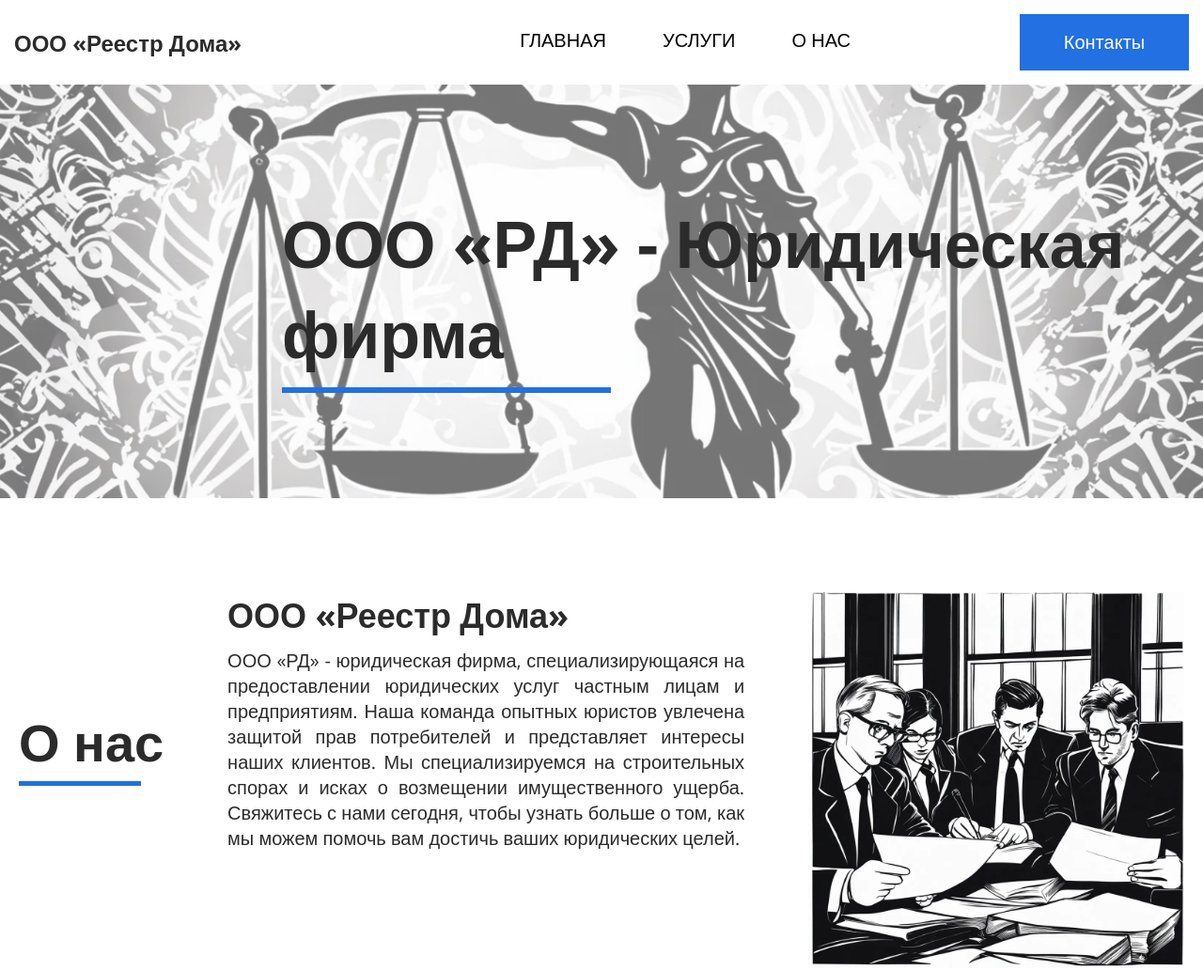
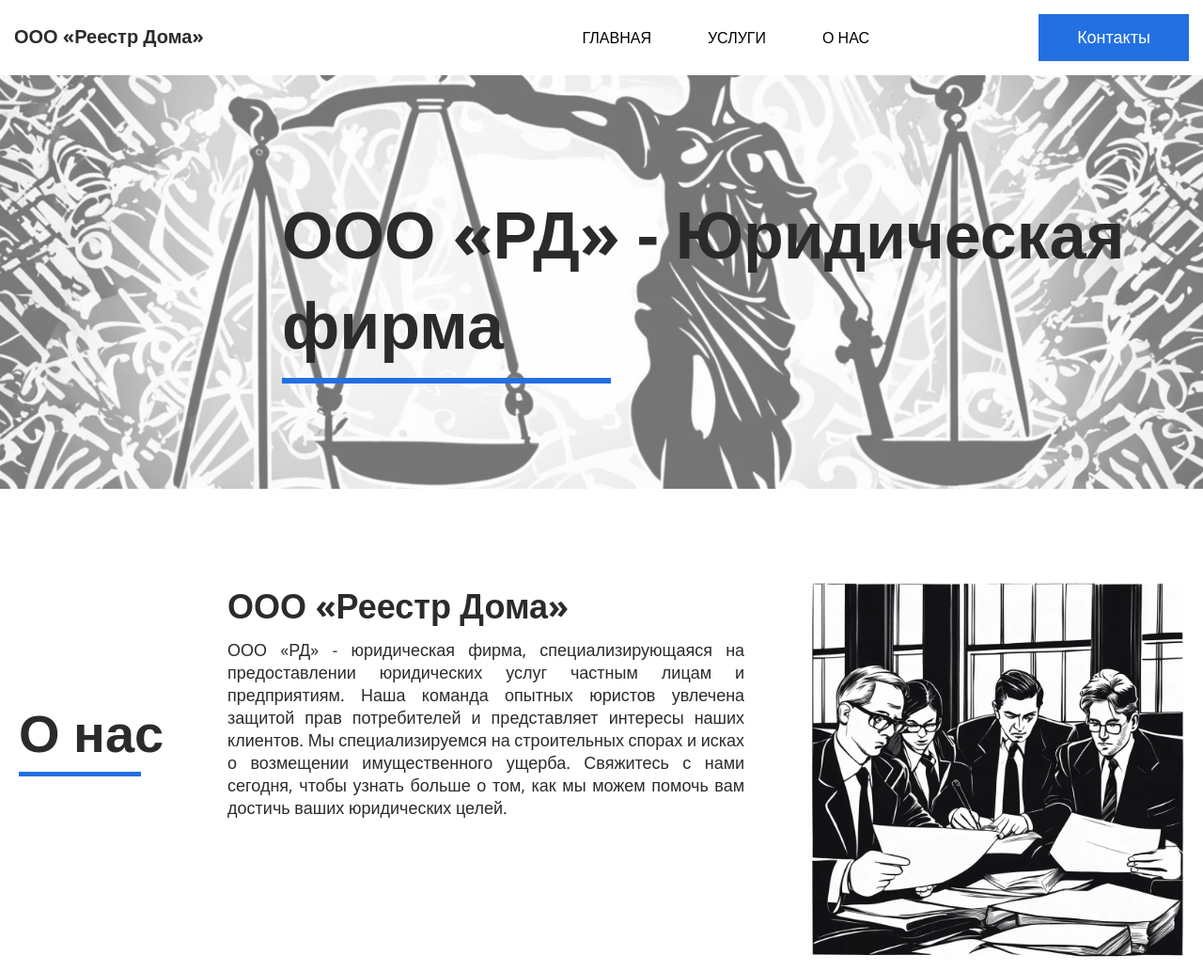
Before and after one commit to trofimov-aa/rd_new, a plain HTML site: page index.html in a window 1280 px wide. Shown: the top 1033 px of the page at 94% size. Drawn offline with nearby package versions, Linux system fonts and the light colour scheme.

Commit message:
4 commit

```diff
--- a/css/main.css
+++ b/css/main.css
@@ -49,11 +49,11 @@ h3 {
     font-size: 36px;
 }
 h5 {
-    font-size: 24px;
-    padding-top: 14px;
+    font-size: 20px;
+    padding-top: 10px;
 }
 p {
-    font-size: 20px;
+    font-size: 18px;
     font-weight: 300;
 }
 /* Шапка сайта */
@@ -73,7 +73,7 @@ li a {
     text-transform: uppercase;
     color: #000;
     margin: 30px;
-    font-size: 20px;
+    font-size: 16px;
 }
 li a:hover {
     color: var(--color-accent);
@@ -83,9 +83,9 @@ li {
     padding-top: 14px;
 }
 .header_btn {
-    height: 60px;
-    width: 180px;
-    font-size: 20px;
+    height: 50px;
+    width: 160px;
+    font-size: 18px;
     font-family: 'Poppins', sans-serif;
     background-color: var(--color-accent);
     color: #fff;
@@ -175,7 +175,7 @@ h1:after {
 }
 .services__contant2 {
     order: -1;
-    padding: 90px 10px;
+    padding: 96px 10px;
     text-align: center;
 
 }
```
